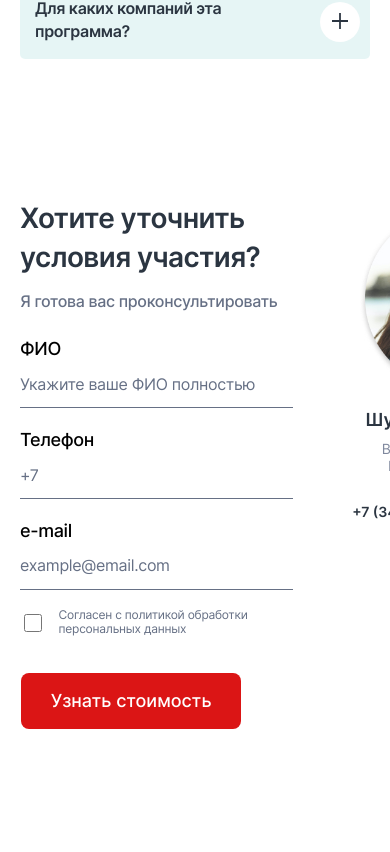
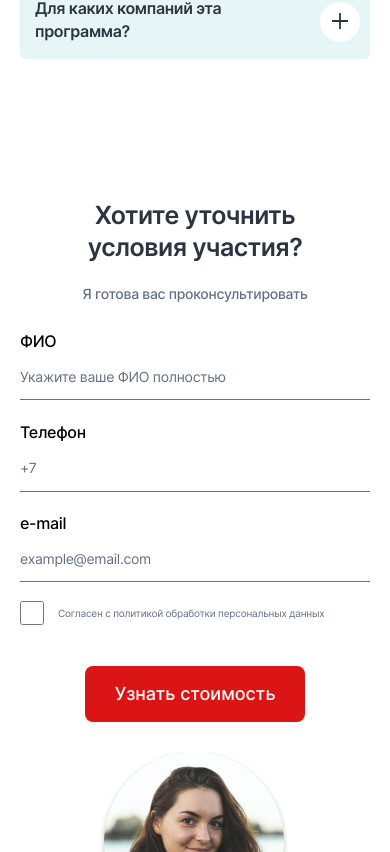
Before and after one commit to Argayash1/cbo-test-task, a React app: page / in a window 390 px wide. Shown: the part 7432-8284 px from the top of the page. Before the commit the page ends 8242 px from the top, so only its background shows below. Built offline with nearby package versions, Linux system fonts and the light colour scheme.

Commit message:
feat: додлелать адаптив Feedback кроме отступов

```diff
--- a/src/components/CTA/CTA.module.scss
+++ b/src/components/CTA/CTA.module.scss
@@ -26,7 +26,12 @@
 	}
 
 	@media screen and (max-width: 531px) {
-		&:not(.rootTypeLead, .rootTypeCentered, .rootTypePracticeactivity) {
+		&:not(
+				.rootTypeLead,
+				.rootTypeCentered,
+				.rootTypePracticeactivity,
+				.rootTypeFeedback
+			) {
 			margin-right: 20px;
 			margin-bottom: 1px;
 		}
@@ -59,8 +64,7 @@
 }
 
 .rootTypeCentered {
-	margin-left: auto;
-	margin-right: auto;
+	margin-inline: auto;
 }
 
 .rootTypeTargetAudience {
@@ -99,4 +103,8 @@
 	@media screen and (max-width: 986px) {
 		margin-left: 1px;
 	}
+
+	@media screen and (max-width: 531px) {
+		margin-inline: auto;
+	}
 }
--- a/src/components/Feedback/Feedback.module.scss
+++ b/src/components/Feedback/Feedback.module.scss
@@ -25,10 +25,16 @@
 	}
 
 	@media screen and (max-width: 986px) {
-		grid-template-columns: 1fr 295px;
+		grid-template-columns: minmax(258px, 1fr) minmax(207px, 1fr);
 	}
 
 	@media screen and (max-width: 560px) {
 		padding: 70px 20px 70px 20px;
 	}
+
+	@media screen and (max-width: 531px) {
+		display: flex;
+		flex-direction: column;
+		gap: 20px;
+	}
 }
--- a/src/components/FeedbackForm/FeedbackForm.module.scss
+++ b/src/components/FeedbackForm/FeedbackForm.module.scss
@@ -10,7 +10,13 @@
 	@media screen and (max-width: 986px) {
 		margin-top: 9px;
 		margin-bottom: 25px;
-		width: 273px;
+		width: min(100%, 273px);
+	}
+
+	@media screen and (max-width: 531px) {
+		margin-top: 0;
+		width: 100%;
+		margin-bottom: 20px;
 	}
 }
 
@@ -39,6 +45,12 @@
 		line-height: 1.38;
 		letter-spacing: -0.36px;
 	}
+
+	@media screen and (max-width: 531px) {
+		font-size: 16px;
+		line-height: 1.56;
+		letter-spacing: -0.32px;
+	}
 }
 
 .input {
@@ -60,6 +72,12 @@
 			line-height: 1.56;
 			letter-spacing: -0.32px;
 		}
+
+		@media screen and (max-width: 531px) {
+			font-size: 14px;
+			line-height: 1.78;
+			letter-spacing: -0.28px;
+		}
 	}
 }
 
@@ -75,11 +93,17 @@
 		line-height: 1.16;
 		letter-spacing: -0.24px;
 	}
+
+	@media screen and (max-width: 531px) {
+		font-size: 10px;
+		line-height: 2.5;
+		letter-spacing: -0.2px;
+	}
 }
 
 .inputTypeCheckbox {
-	@media screen and (max-width: 986px) {
-		width: 24px;
-		height: 24px;
-	}
+	width: 24px;
+	height: 24px;
+	margin: 0;
+	padding: 0;
 }
--- a/src/components/SectionSubtitle/SectionSubtitle.module.scss
+++ b/src/components/SectionSubtitle/SectionSubtitle.module.scss
@@ -87,6 +87,14 @@
 		letter-spacing: -0.32px;
 		margin-top: 5px;
 	}
+
+	@media screen and (max-width: 531px) {
+		font-size: 14px;
+		line-height: 1.5;
+		letter-spacing: -0.28px;
+		margin-top: 0;
+		margin-inline: auto;
+	}
 }
 
 .spanNoWrap {
--- a/src/components/SectionTitle/SectionTitle.module.scss
+++ b/src/components/SectionTitle/SectionTitle.module.scss
@@ -34,7 +34,8 @@
 				.rootPlaceTargetAudience,
 				.rootPlacePracticeActivities,
 				.rootPlaceAboutPracticum,
-				.rootPlaceFaq
+				.rootPlaceFaq,
+				.rootPlaceFeedback
 			) {
 			max-width: 355px;
 		}
@@ -149,4 +150,12 @@
 		letter-spacing: -0.56px;
 		margin-top: 0;
 	}
+
+	@media screen and (max-width: 531px) {
+		font-size: 25px;
+		line-height: 1.28;
+		letter-spacing: -0.5px;
+		margin-inline: auto;
+		text-align: center;
+	}
 }
--- a/src/components/SpecialistCard/SpecialistCard.module.scss
+++ b/src/components/SpecialistCard/SpecialistCard.module.scss
@@ -8,8 +8,13 @@
 	font-size: 0;
 
 	@media screen and (max-width: 986px) {
-		width: 295px;
+		width: min(100%, 295px);
 		margin-top: 10px;
+		justify-self: flex-end;
+	}
+
+	@media screen and (max-width: 531px) {
+		width: 100%;
 	}
 }
 
@@ -42,6 +47,10 @@
 		margin-bottom: 4px;
 		margin-top: 3px;
 	}
+
+	@media screen and (max-width: 531px) {
+		max-width: none;
+	}
 }
 
 .job {
@@ -54,7 +63,7 @@
 
 	@media screen and (max-width: 986px) {
 		font-size: 14px;
-		line-height: 1.25;
+		line-height: 1.28;
 		margin-left: 0;
 		margin-inline: auto;
 		max-width: 180px;
@@ -76,6 +85,10 @@
 		margin-bottom: 8px;
 		margin-left: 0;
 	}
+
+	@media screen and (max-width: 531px) {
+		max-width: none;
+	}
 }
 
 .email {
@@ -90,4 +103,8 @@
 		line-height: 1.71;
 		margin-left: 0;
 	}
+
+	@media screen and (max-width: 531px) {
+		max-width: none;
+	}
 }
```
